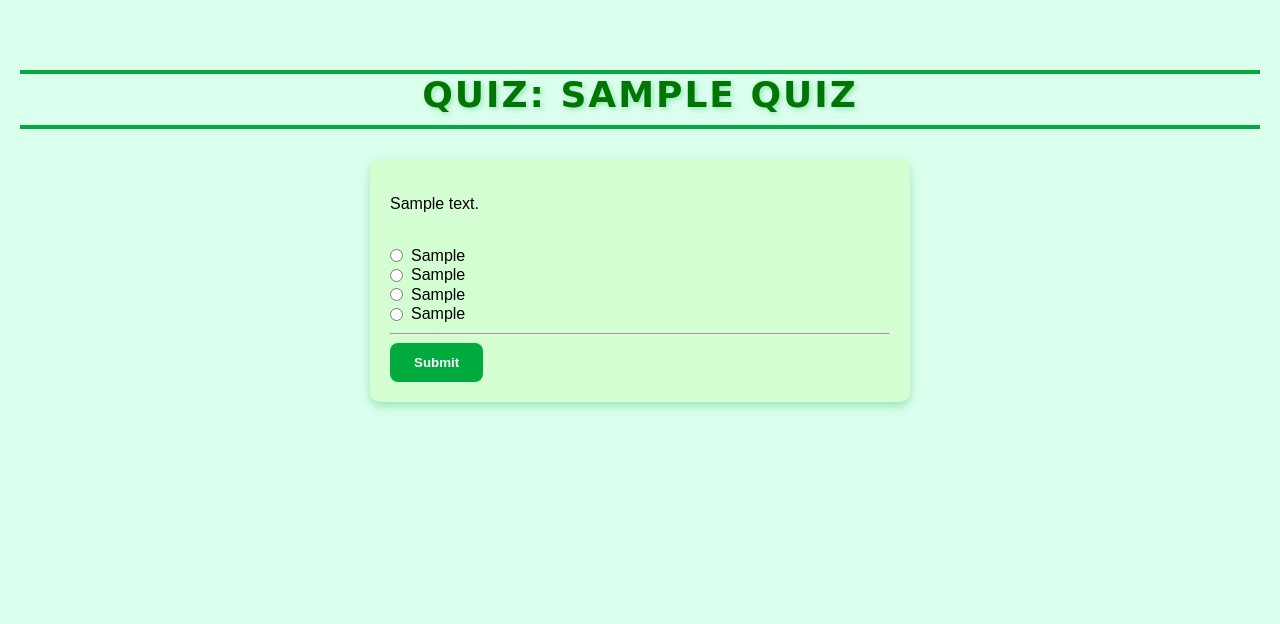
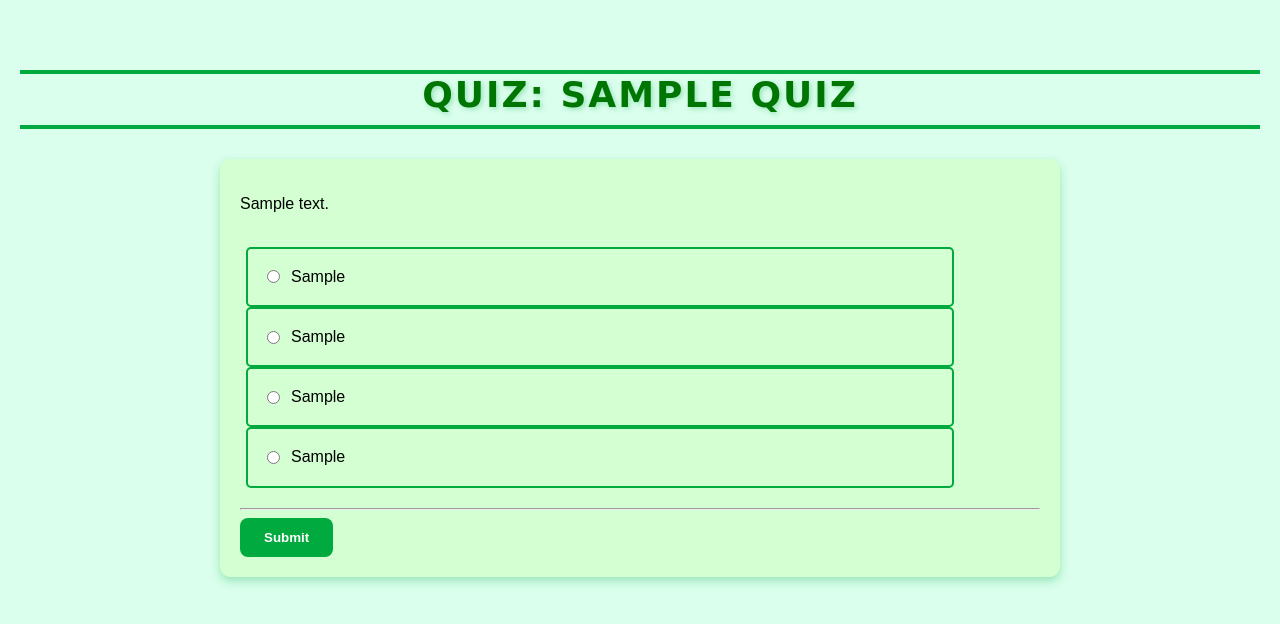
Before and after one commit to Sivakumar180405/quiz-master-1000026, a Flask app: page /start_quiz/1 in a window 1280 px wide. Shown: the part 68-692 px from the top of the page. Run offline with Flask 3, Linux system fonts and the light colour scheme; a user stored in the database is signed in; tables that the repository leaves empty hold one stand-in row (values such as "Sample post").

Commit message:
Add files via upload

```diff
--- a/static/css/style.css
+++ b/static/css/style.css
@@ -35,7 +35,8 @@ nav a:hover {
     }
 
     nav a {
-        display: block;
+        /* display: flex; */
+        width: 10px;
         width: 100%;
         text-align: center;
         padding: 12px;
@@ -85,7 +86,7 @@ button:active, .buttons:active {
 
 form:not(#subjectsearch):not(#chaptersearch):not(#quizsearch):not(#usersearch) {
     width: 100%;
-    max-width: 500px;
+    max-width: 800px;
     margin: 20px auto;
     padding: 20px;
     background-color: rgb(212, 255, 210);
@@ -95,13 +96,31 @@ form:not(#subjectsearch):not(#chaptersearch):not(#quizsearch):not(#usersearch) {
 
 form input,
 form textarea{
-    width: 100%;
+    width: 95%;
     padding: 10px;
-    margin: 8px 0;
+    margin: 2%;
     border: 1px solid #00aa3e;
     border-radius: 5px;
     font-size: 16px;
     background: white;
+}
+
+form select {
+    /* width: 35%; */
+    flex: 1;
+    padding: 10px;
+    margin: 2%;
+    border: 1px solid #00aa3e;
+    border-radius: 5px;
+    font-size: 16px;
+    background: white;
+}
+
+.drop-down{
+    display: flex;
+    flex-direction: row;
+    gap: 10px;
+    align-items: center;
 }
 
 form input:focus,
@@ -248,13 +267,40 @@ li{
 }
 
 
+.radio-group {
+    /* display: flex; */
+    /* flex-direction: column; */
+    gap: 10px;
+    margin-bottom: 20px;
+    /* width: 500px; */
+}
+
+
 .radio-group label {
     display: inline-flex;
+    flex-direction: row;
     align-items: center;
-    gap: 8px;
+    width: 85%;
+    margin-left: 6px;
     cursor: pointer;
+    padding: 8px 12px;
+    border: 2px solid #00aa3e;
+    border-radius: 5px;
+    transition: background-color 0.3s, border-color 0.3s;
 }
 
+
+
 .radio-group input[type="radio"] {
-    margin: 0;
+    margin-left: 6px;
+    width: 15px;
+    margin-right: 10px;
 }
+
+.radio-group input[type="radio"]:checked + label {
+    background-color: #008731;
+    border-color: #007b3e;
+    color: white;
+    accent-color: green;
+    outline: none;
+}
```
